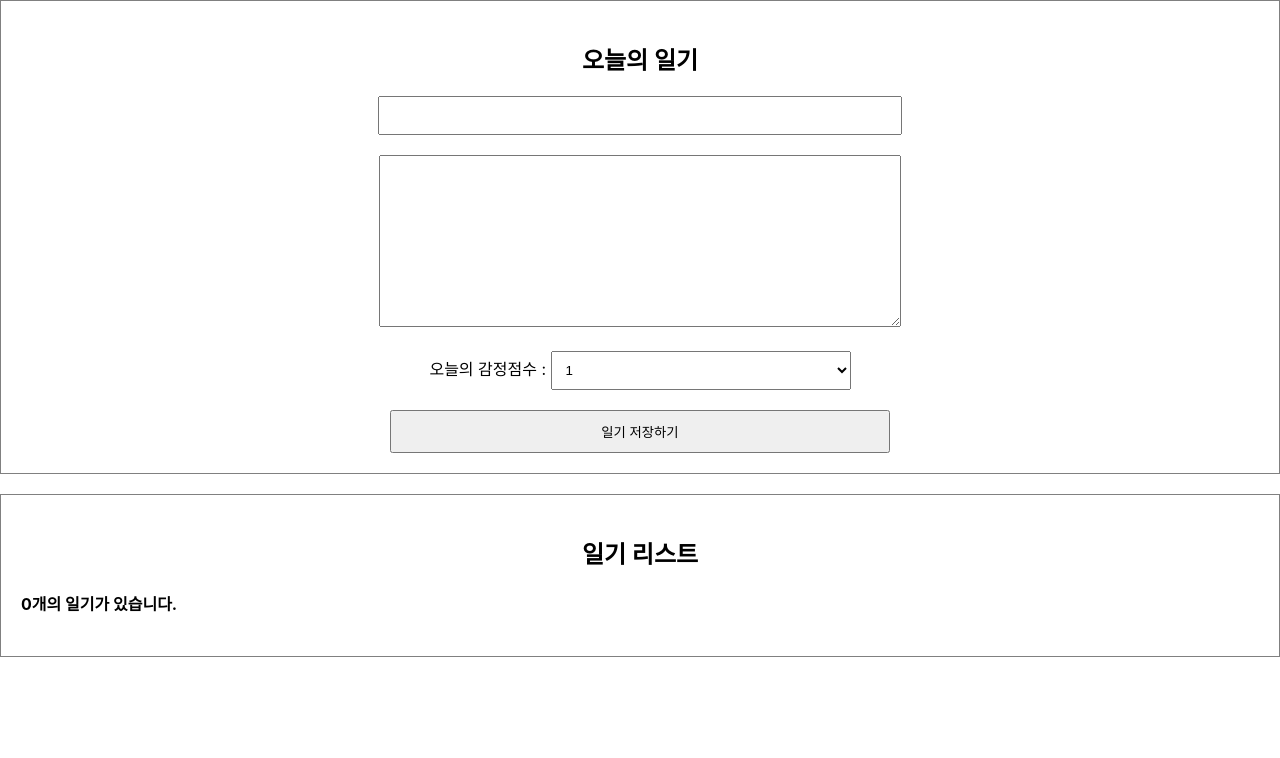
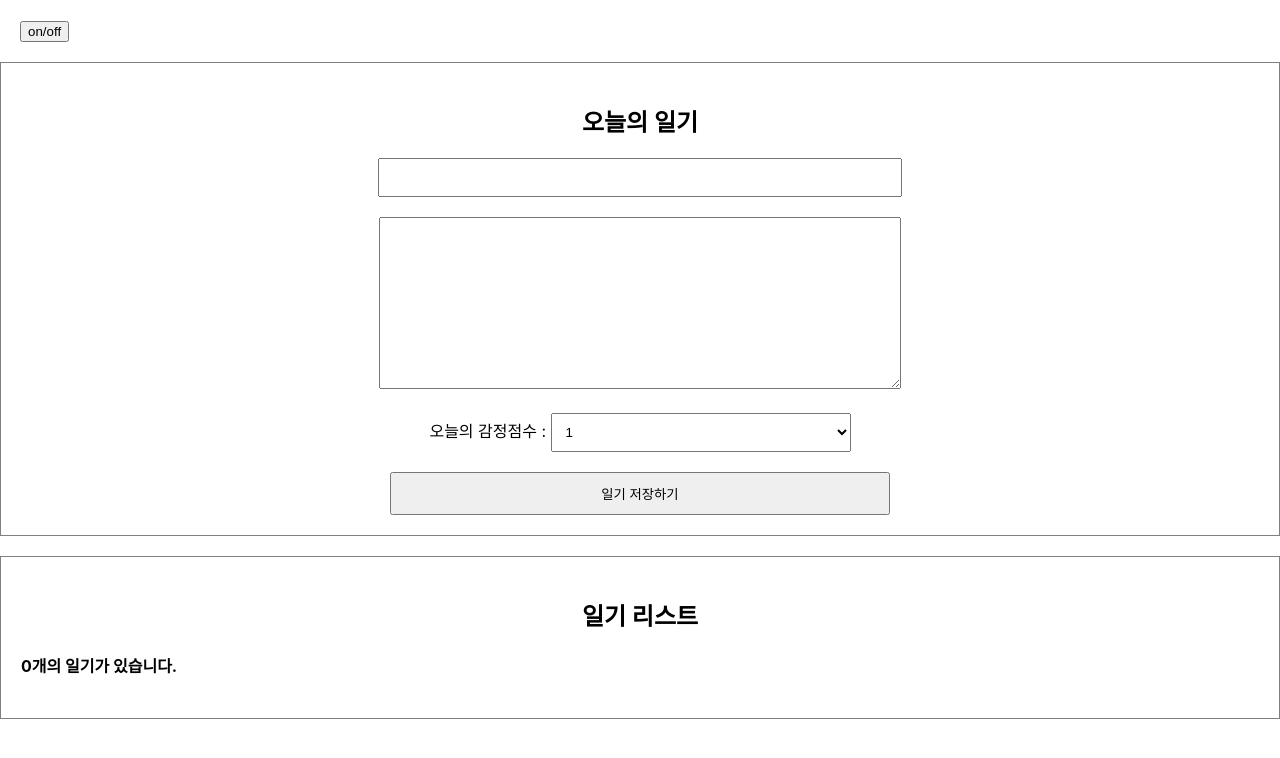
Before and after one commit to badajinsee/simplediary_tsx, a React (Create React App) app: page / in a window 1280 px wide. Shown: the top 758 px of the page. Built offline with nearby package versions, Linux system fonts and the light colour scheme.

Commit message:
LifeCycle_useeffect

```diff
--- a/src/App.tsx
+++ b/src/App.tsx
@@ -1,9 +1,11 @@
 /* eslint-disable*/
 import { useRef, useState } from "react";
+
 import "./App.css";
-
 import DiaryEditor from "./DiaryEditor";
 import DiaryList from "./DiaryList";
+import LifeCycle from "./Lifecycycle";
+
 import { Diary } from "./types";
 
 // const dummyList = [
@@ -64,6 +66,7 @@
 
   return (
     <div className="App">
+      <LifeCycle />
       <DiaryEditor onCreate={onCreate} />
       <DiaryList onEdit={onEdit} onRemove={onRemove} diaryList={data} />
     </div>
--- /dev/null
+++ b/src/Lifecycycle.tsx
@@ -0,0 +1,76 @@
+/**
+ * mount = 화면에 나타나는 것
+ * update = 업데이트(리렌더)
+ * unmount = 화면에서 사라짐
+ */
+
+import React, { useEffect, useState } from "react";
+
+const UnmountTest = () => {
+  useEffect(() => {
+    console.log("mount");
+
+    return () => {
+      // unmount 시점에 실행되게 됨
+      console.log("unmount!");
+    };
+  }, []);
+
+  return <div>Unmount Testing Component</div>;
+};
+
+const LifeCycle = () => {
+  const [isVisiavle, setIsVisiable] = useState(false);
+  const toggle = () => setIsVisiable(!isVisiavle);
+  // const [count, setCount] = useState(0);
+  // const [text, setText] = useState("");
+
+  // useEffect(() => {
+  //   console.log("mount!");
+  // }, []);
+
+  // // 업데이트가 된 순간에 하고싶은일이 있을때 dependency array 사용 x
+  // useEffect(() => {
+  //   console.log("update");
+  // });
+
+  // useEffect(() => {
+  //   console.log(`count is update: ${count}`);
+  //   if (count > 5) {
+  //     alert("count가 5를 넘었습니다 따라서 1로 초기화 합니다");
+  //     setCount(1);
+  //   }
+  // }, [count]);
+
+  // useEffect(() => {
+  //   console.log(`text is update: ${text}`);
+  // }, [text]);
+
+  return (
+    <div style={{ padding: 20 }}>
+      {/* <div>
+        {count}
+        <button
+          onClick={() => {
+            setCount(count + 1);
+          }}
+        >
+          +
+        </button>
+      </div>
+      <div>
+        <input
+          value={text}
+          onChange={(e) => {
+            setText(e.target.value);
+          }}
+        />
+      </div> */}
+
+      <button onClick={toggle}>on/off</button>
+      {isVisiavle && <UnmountTest />}
+    </div>
+  );
+};
+
+export default LifeCycle;
```
